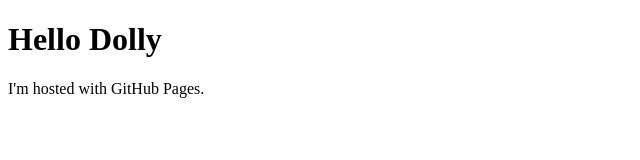
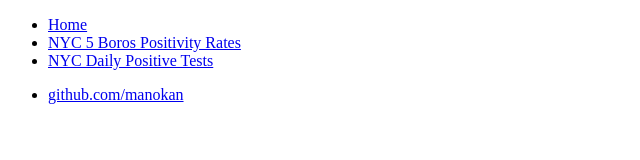
Before and after one commit to manokan/manokan.github.io, a plain HTML site: page index.html in a window 1280 px wide. Shown: the whole page, without its empty margins (0-640 px from the left). Drawn offline with Linux system fonts and the light colour scheme.

Commit message:
Update index.html

```diff
--- a/index.html
+++ b/index.html
@@ -1,8 +1,20 @@
-
 <!DOCTYPE html>
 <html>
-<body>
-<h1>Hello Dolly</h1>
-<p>I'm hosted with GitHub Pages.</p>
-</body>
+	<head>
+		<title>manohar kanuri</title>
+	</head>
+	<body>
+		<nav>
+    		<ul>
+        		<li><a href="/">Home</a></li>
+	        	<li><a href="/nyc_positivity_5boros">NYC 5 Boros Positivity Rates</a></li>
+        		<li><a href="/nyc_daily_positives">NYC Daily Positive Tests</a></li>
+    		</ul>
+		</nav>
+		<footer>
+    		<ul>
+        		<li><a href="https://github.com/manokan">github.com/manokan</a></li>
+			</ul>
+		</footer>
+	</body>
 </html>
```
